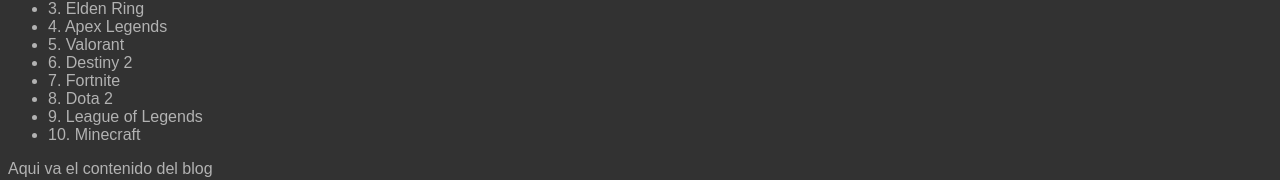
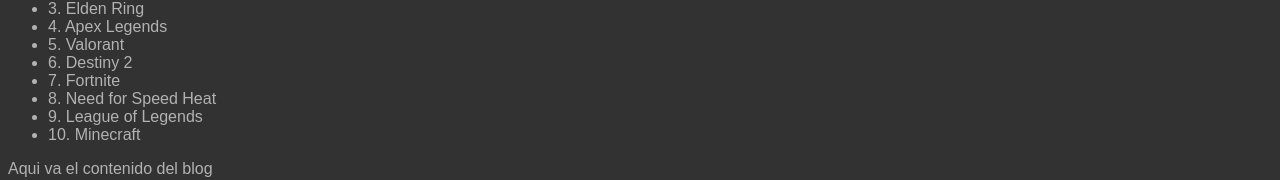
Before and after one commit to RetroRevive/practicaGit, a plain HTML site: page index.html in a window 1280 px wide. Shown: the part 146-326 px from the top of the page. Drawn offline with Linux system fonts and the light colour scheme; a web font is replaced by a local one.

Commit message:
Change Dofa2 for NSF Heat

```diff
--- a/index.html
+++ b/index.html
@@ -28,7 +28,7 @@
     <li>5. Valorant</li>
     <li>6. Destiny 2</li>
     <li>7. Fortnite</li>
-    <li>8. Dota 2</li>
+    <li>8. Need for Speed Heat</li>
     <li>9. League of Legends</li>
     <li>10. Minecraft</li>
 </ul>
```
